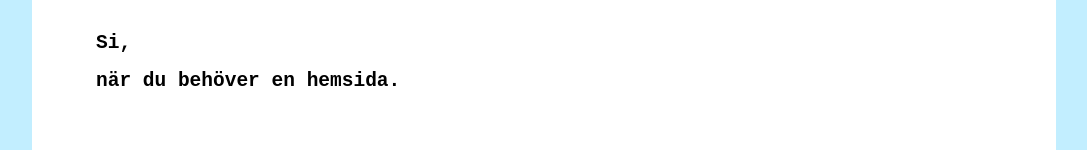
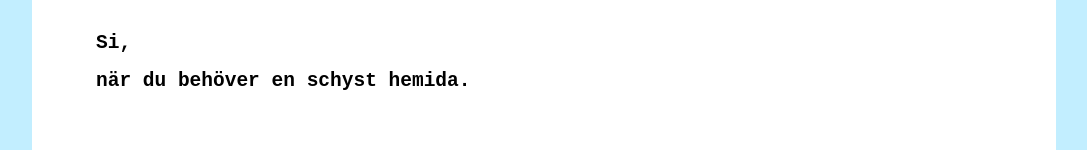
Before and after one commit to simonperssonnn/simonpersson.github.io, a plain HTML site: page prov 1/hem.html in a window 1280 px wide. Shown: the part 220-370 px from the top of the page, without its empty margins (118-1205 px from the left). Drawn offline with Linux system fonts and the light colour scheme.

Commit message:
provar igen

```diff
--- a/prov 1/hem.html
+++ b/prov 1/hem.html
@@ -23,7 +23,7 @@
 
 <div class="white-background">
 <h2>Si,</h2>
-<h2> när du behöver en hemsida.</h2>
+<h2> när du behöver en schyst hemida.</h2>
 
     <div class="hembild">
         <img src="first picture.PNG">
```
